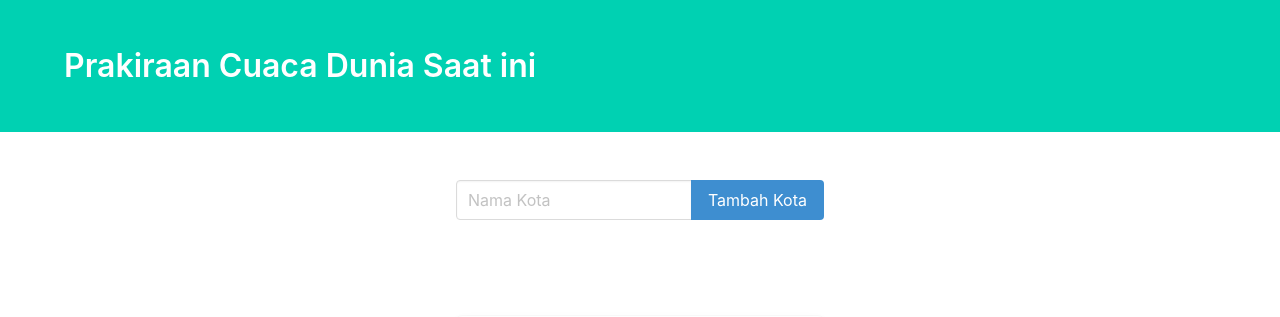
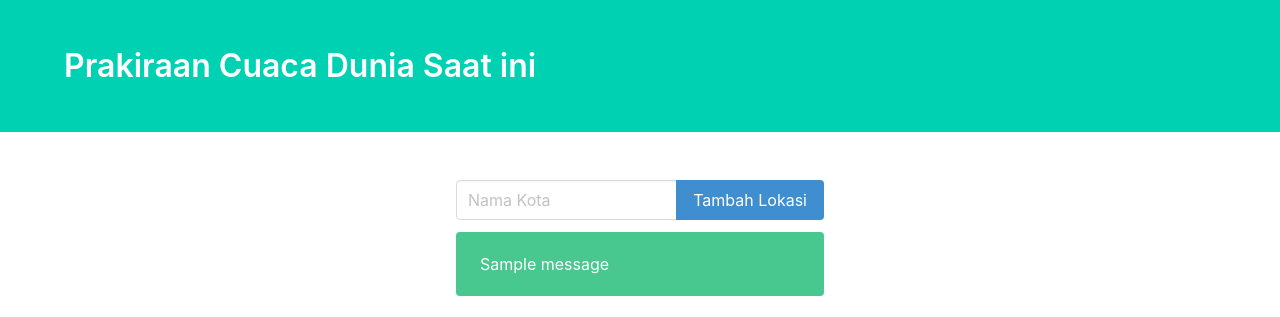
Before and after one commit to frdyt20/WeatherApp, a Flask app: page / in a window 1280 px wide. Shown: the top 317 px of the page. Run offline with Flask 2, Linux system fonts and the light colour scheme; data comes from the database, SQL or seed files in the repository; both versions use the stored data as it was after the commit; one stand-in notice (Sample message) is shown; a database or web service that is not in the repository returns one stand-in record (values such as "Sample title"); data that the repository does not hold is empty; some libraries are stand-ins or nearby versions.

Commit message:
Adding Error Message that return from error handling method

```diff
--- a/app.py
+++ b/app.py
@@ -1,6 +1,6 @@
 from flask.helpers import url_for
 import requests
-from flask import Flask, render_template, request, redirect, url_for
+from flask import Flask, render_template, request, redirect, url_for, flash
 from flask_sqlalchemy import SQLAlchemy
 from werkzeug.utils import redirect
 
@@ -8,6 +8,7 @@ app = Flask(__name__)
 app.config['DEBUG'] = True
 app.config['SQLALCHEMY_DATABASE_URI'] = 'sqlite:///weather.db'
 app.config['SQLALCHEMY_TRACK_MODIFICATIONS'] = False
+app.config['SECRET_KEY'] = 'classified'
 
 db = SQLAlchemy(app)
 
@@ -74,8 +75,13 @@ def index_post():
                 db.session.add(new_city_obj)
                 db.session.commit()
             else:
-                error_message = 'Nama kota tidak ditemukan'
+                error_message = 'Kota tidak ditemukan'
         else:
-            error_message = 'Nama kota ini sudah ditambahkan sebelumnya'
+            error_message = 'Kota ini sudah ditambahkan sebelumnya'
+
+    if error_message:
+        flash(error_message, 'error')
+    else:
+        flash('Kota berhasil ditambahkan!')
 
     return redirect(url_for('index_get'))
--- a/templates/weather.html
+++ b/templates/weather.html
@@ -26,9 +26,15 @@
                   <input class="input" name="city" type="text" placeholder="Nama Kota" />
                 </div>
                 <div class="control">
-                  <button class="button is-info">Tambah Kota</button>
+                  <button class="button is-info">Tambah Lokasi</button>
                 </div>
               </div>
+              {% with messages = get_flashed_messages(with_categories = true) %} {% if messages %} {% for category, message in messages %} {% set message_class = 'is-success' %} {% if category == 'error' %} {% set message_class =
+              'is-danger' %} {% endif %}
+
+              <div class="notification {{message_class}}">{{ message }}</div>
+
+              {% endfor %} {% endif %} {% endwith %}
             </form>
           </div>
         </div>
@@ -57,6 +63,9 @@
                     </p>
                   </div>
                 </div>
+                <div class="media-right">
+                  <button class="delete"></button>
+                </div>
               </article>
             </div>
             {% endfor %}
```
Also changed, not shown: weather.db.
